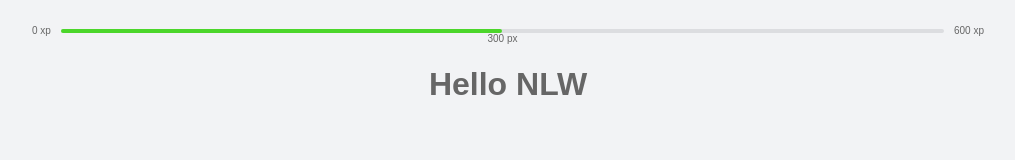
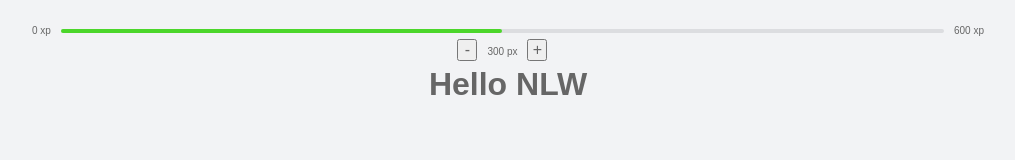
Before and after one commit to viniciusbmello/TypeScript-Next-NLW4, a Next.js app: page / in a window 1280 px wide. Shown: the top 160 px of the page, without its empty margins (132-1147 px from the left). Built offline with nearby package versions, Linux system fonts and the light colour scheme.

Commit message:
UseState CurrentExp

```diff
--- a/src/components/experienceBar/index.tsx
+++ b/src/components/experienceBar/index.tsx
@@ -1,14 +1,20 @@
-import React from 'react'
+import React, { useState } from 'react'
 
 import Layout from './style'
 
 const ExperienceBar: React.FC = () => {
+  const [currentExp, setCurrentExp] = useState(300)
+
   return (
     <Layout>
       <span>0 xp</span>
       <div>
-        <div style={{ width: '50%' }} />
-        <span style={{ left: '50%' }}>300 px</span>
+        <div style={{ width: `${(currentExp / 600) * 100}%` }} />
+        <span style={{ left: `${(currentExp / 600) * 100}%` }}>
+          <button onClick={() => setCurrentExp(currentExp - 10)}>-</button>
+          {currentExp} px
+          <button onClick={() => setCurrentExp(currentExp + 10)}>+</button>
+        </span>
       </div>
       <span>600 xp</span>
     </Layout>
--- a/src/components/experienceBar/style.ts
+++ b/src/components/experienceBar/style.ts
@@ -24,8 +24,15 @@ const Layout = styled.header`
   }
 
   & > div > span {
+    top: 10px;
     position: absolute;
     transform: translateX(-50%);
+  }
+
+  & > div > span > button {
+    width: 2rem;
+    margin: 0 1rem;
+    cursor: pointer;
   }
 `
 
```
